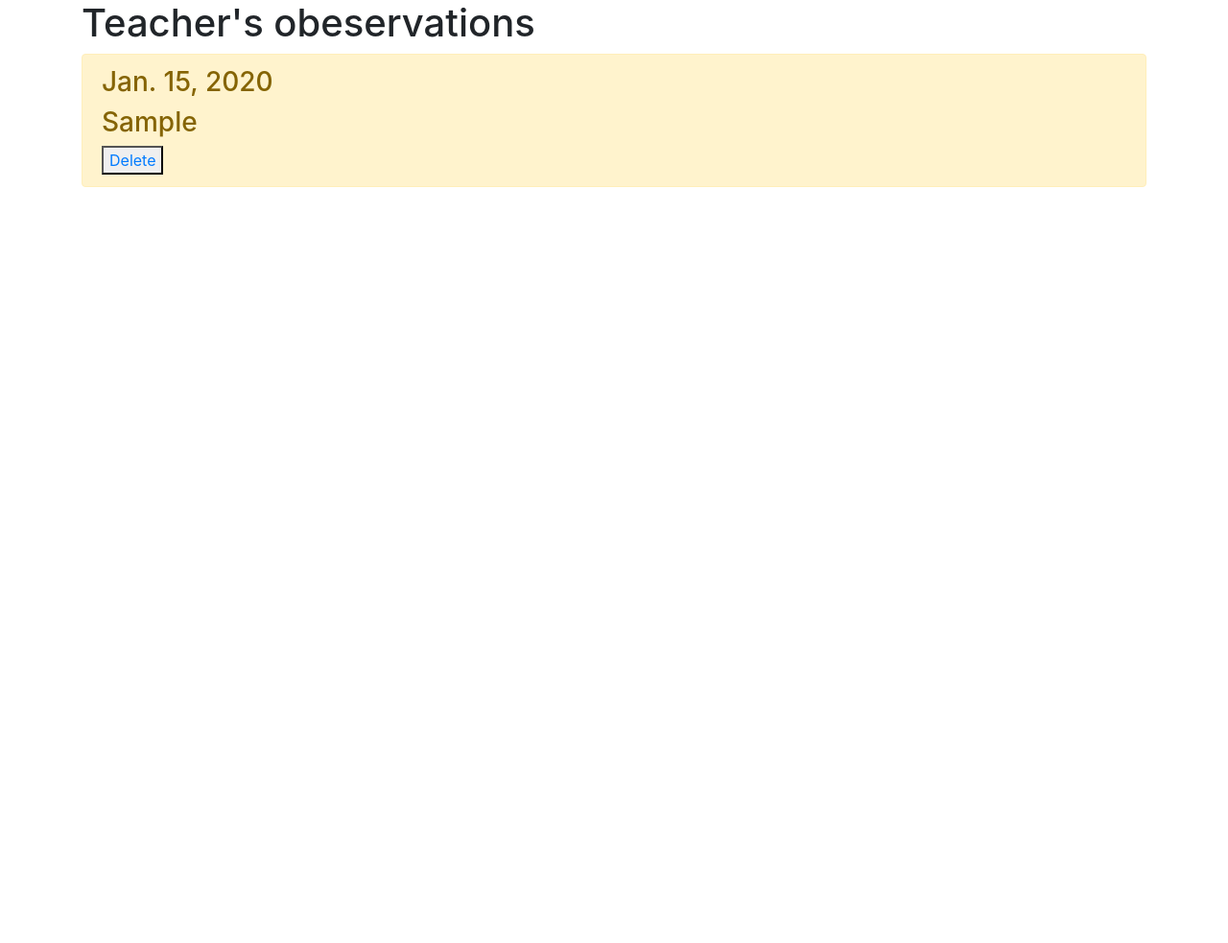
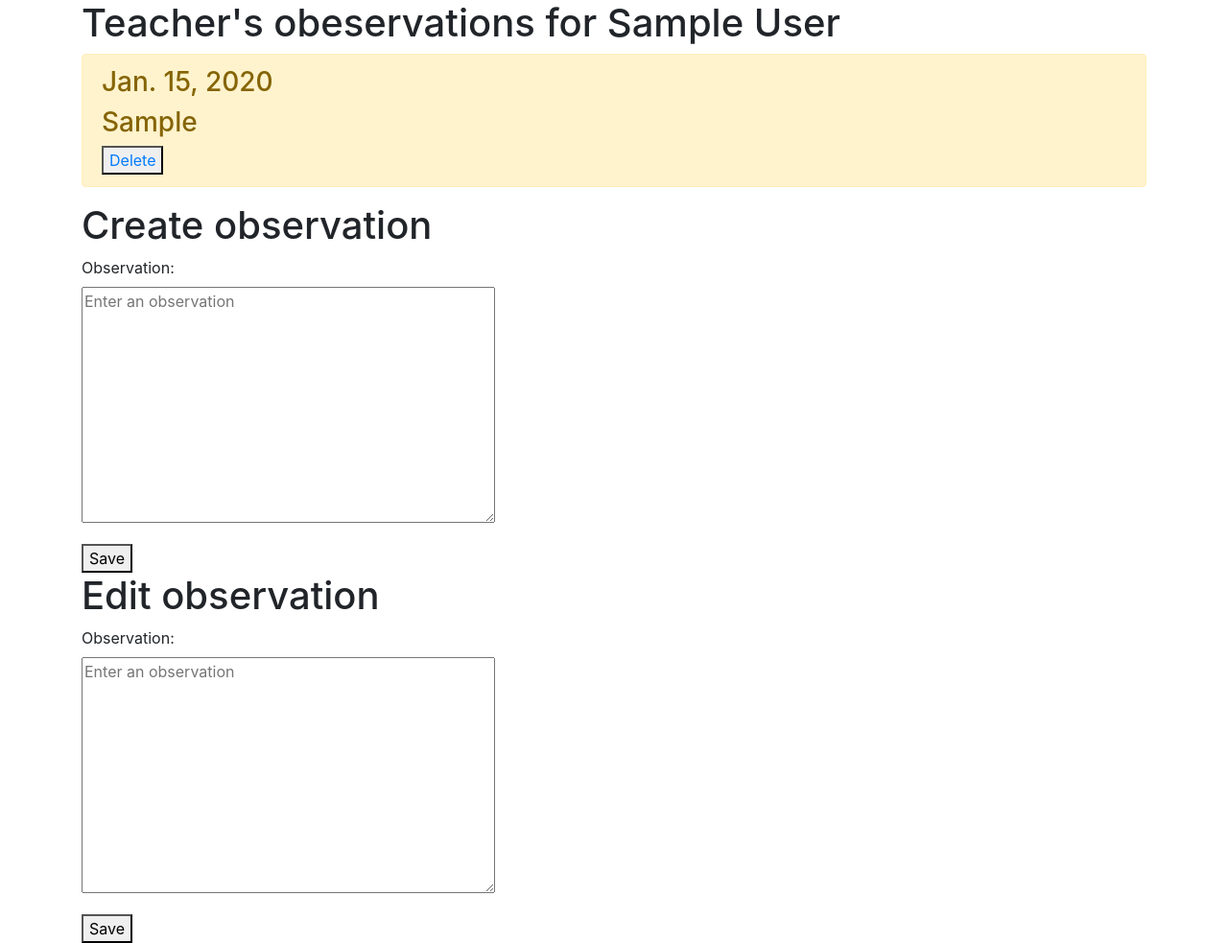
Before and after one commit to irinakulinich3712/english_for_kids, a Django app: page /students/1/observations/ in a window 1280 px wide. Shown: the whole page at 96% size. Before the commit the page ends 195 px from the top, so only its background shows below. Run offline with Django 3.2, Linux system fonts and the light colour scheme; tables that the repository leaves empty hold one stand-in row (values such as "Sample post"); some libraries are stand-ins or nearby versions.

Commit message:
Render observation creation and editing form in the template

```diff
--- a/english_courses/main/templates/main/observations.html
+++ b/english_courses/main/templates/main/observations.html
@@ -3,7 +3,7 @@
 
 {% block content %}
 
-<h1>Teacher's obeservations</h1>
+<h1>Teacher's obeservations for {{f_name}} {{l_name}}</h1>
 {% if observations %}
 {% for el in observations %}
 <div class="alert alert-warning mt-2">
@@ -16,4 +16,40 @@
 <p>There are no teacher's observations!</p>
 {% endif %}
 
+<h1>Create observation</h1>
+<form method="post">
+    {% csrf_token %}
+    {% for field in create_form %}
+    <p>
+      {{ field.label_tag }}<br>
+      {{ field }}
+      {% if field.help_text %}
+        <small style="color: grey">{{ field.help_text }}</small>
+      {% endif %}
+      {% for error in field.errors %}
+        <p style="color: red">{{ error }}</p>
+      {% endfor %}
+    </p>
+  {% endfor %}
+    <button type="submit">Save</button>
+</form>
+
+<h1>Edit observation</h1>
+<form method="post"  action="{% url 'login' %}">
+    {% csrf_token %}
+    {% for field in edit_form %}
+    <p>
+      {{ field.label_tag }}<br>
+      {{ field }}
+      {% if field.help_text %}
+        <small style="color: grey">{{ field.help_text }}</small>
+      {% endif %}
+      {% for error in field.errors %}
+        <p style="color: red">{{ error }}</p>
+      {% endfor %}
+    </p>
+  {% endfor %}
+    <button type="submit">Save</button>
+</form>
+
 {% endblock %}
```
